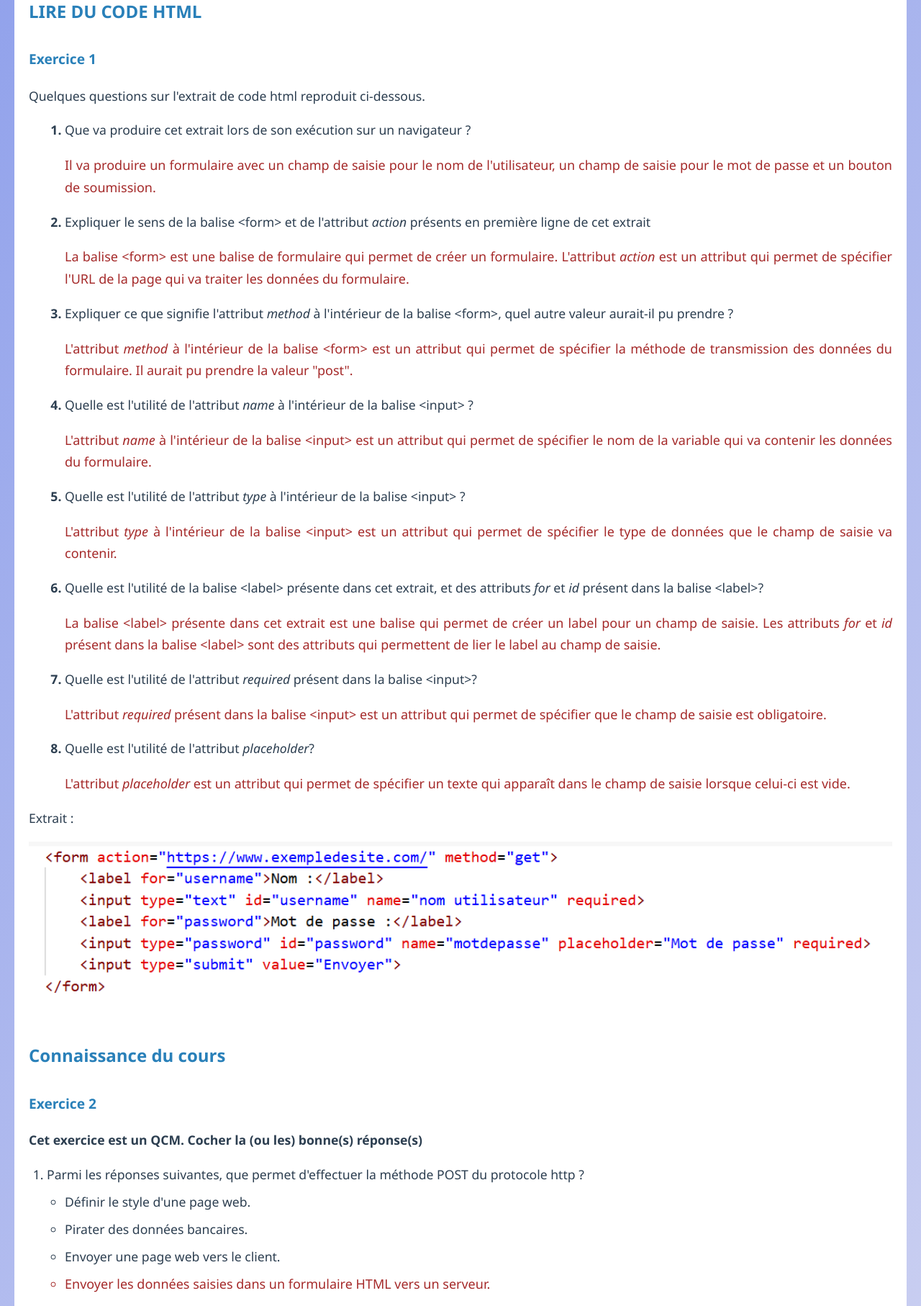
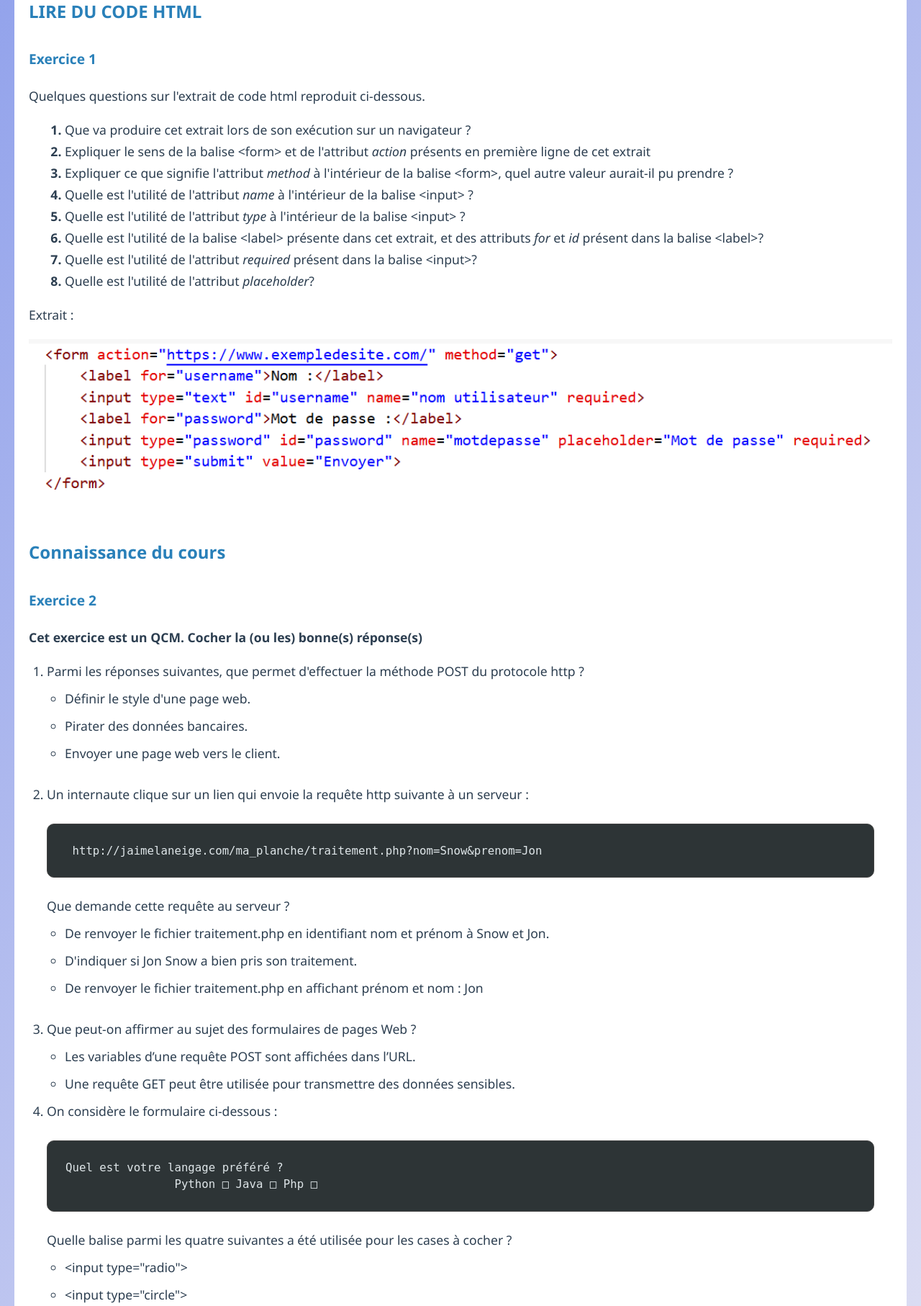
Before and after one commit to jennykhoury/ProjetDIU_Jenny_Manu_JL, a PHP site: page /Evaluation_formulaires_Correction.html in a window 1280 px wide. Shown: the part 189-2003 px from the top of the page at 72% size. Run offline with PHP 8.4, Linux system fonts and the light colour scheme.

Commit message:
Update CSS.css

```diff
--- a/CSS.css
+++ b/CSS.css
@@ -70,6 +70,10 @@ body {
 
 /* Cacher le div par défaut */
 #progression {
+    display: none;
+}
+
+.reponse {
     display: none;
 }
 
```
